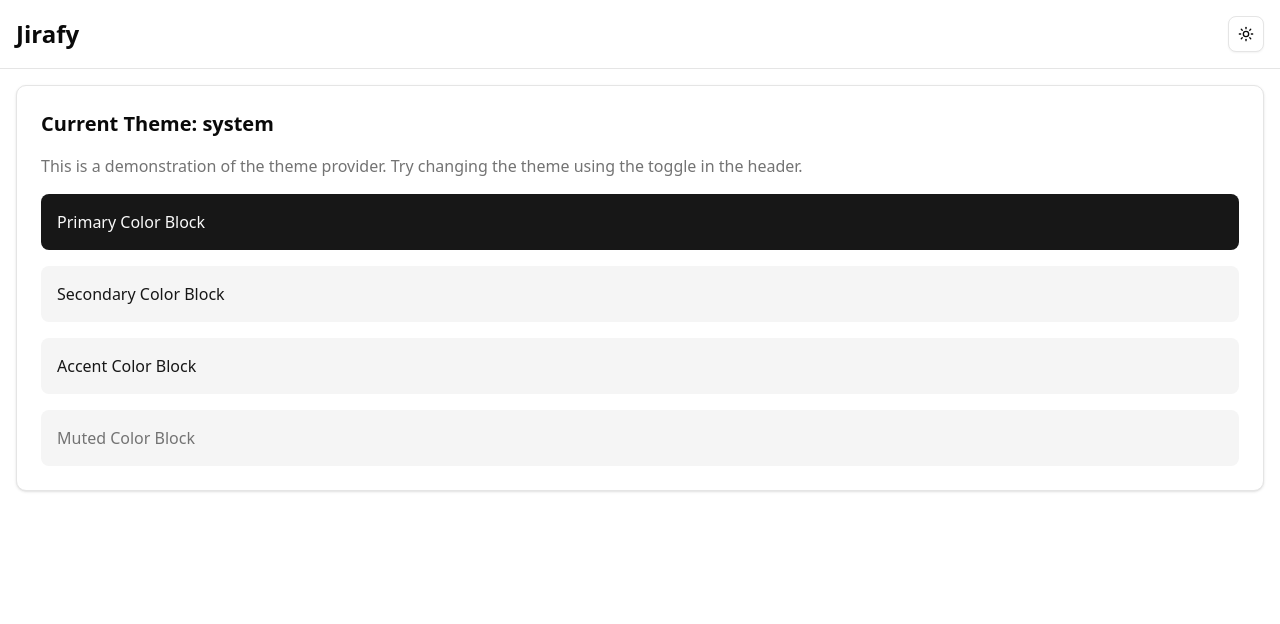
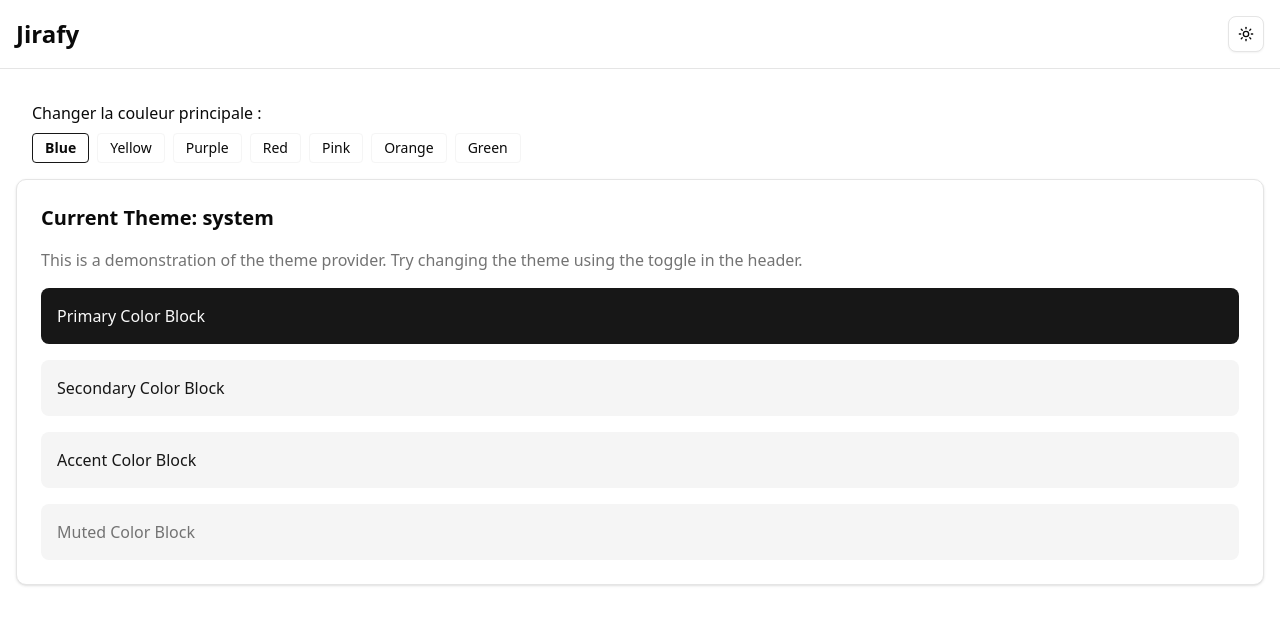
Before and after one commit to Antonio69999/Jirafy, a React (Vite) app in the folder client/: page / in a window 1280 px wide. Shown: the top 624 px of the page. Built offline with nearby package versions, Linux system fonts and the light colour scheme.

Commit message:
feat: add color theme switcher and styles for multiple themes

```diff
--- a/client/src/App.css
+++ b/client/src/App.css
@@ -109,6 +109,62 @@
   --sidebar-ring: oklch(0.439 0 0);
 }
 
+/* 💙 Thème bleu */
+.theme-blue {
+  --primary: oklch(0.623 0.214 259.815);
+  --primary-foreground: oklch(1 0 0);
+  --accent: oklch(0.35 0.12 250);
+  --accent-foreground: oklch(1 0 0);
+}
+
+/* 💛 Thème jaune */
+.theme-yellow {
+  --primary: oklch(0.85 0.18 95); /* jaune vif */
+  --primary-foreground: oklch(0.15 0 0);
+  --accent: oklch(0.75 0.12 95);
+  --accent-foreground: oklch(0.15 0 0);
+}
+
+/* 💜 Thème violet */
+.theme-purple {
+  --primary: oklch(0.5 0.18 305);
+  --primary-foreground: oklch(1 0 0);
+  --accent: oklch(0.4 0.12 305);
+  --accent-foreground: oklch(1 0 0);
+}
+
+/* ❤️ Thème rouge */
+.theme-red {
+  --primary: oklch(0.637 0.237 25.331);
+  --primary-foreground: oklch(1 0 0);
+  --accent: oklch(0.45 0.18 25);
+  --accent-foreground: oklch(1 0 0);
+}
+
+/* 💗 Thème rose */
+.theme-pink {
+  --primary: oklch(0.645 0.246 16.439);
+  --primary-foreground: oklch(1 0 0);
+  --accent: oklch(0.5 0.15 332);
+  --accent-foreground: oklch(1 0 0);
+}
+
+/* 🧡 Thème orange */
+.theme-orange {
+  --primary: oklch(0.705 0.213 47.604);
+  --primary-foreground: oklch(0.15 0 0);
+  --accent: oklch(0.65 0.16 60);
+  --accent-foreground: oklch(0.15 0 0);
+}
+
+/* 💚 Thème vert */
+.theme-green {
+  --primary: oklch(0.723 0.219 149.579);
+  --primary-foreground: oklch(1 0 0);
+  --accent: oklch(0.45 0.15 145);
+  --accent-foreground: oklch(1 0 0);
+}
+
 @layer base {
   * {
     @apply border-border outline-ring/50;
--- a/client/src/App.tsx
+++ b/client/src/App.tsx
@@ -1,9 +1,19 @@
 import "./App.css";
 import { ModeToggle } from "@/components/mode-toggle";
 import { useTheme } from "@/components/theme-provider";
+import { ColorSwitcher } from "@/components/ColorSwitcher";
 
 function App() {
   const { theme } = useTheme();
+
+  const savedTheme = localStorage.getItem("color-theme") as
+    | "blue"
+    | "yellow"
+    | "purple"
+    | null;
+  if (savedTheme) {
+    document.documentElement.classList.add(`theme-${savedTheme}`);
+  }
 
   return (
     <div className="min-h-screen bg-background text-foreground">
@@ -13,6 +23,10 @@ function App() {
       </header>
 
       <main className="container mx-auto p-4">
+        <main className="p-4">
+          <h2 className="mb-2">Changer la couleur principale :</h2>
+          <ColorSwitcher />
+        </main>
         <div className="rounded-lg border border-border bg-card p-6 shadow-sm">
           <h2 className="text-xl font-semibold mb-4">Current Theme: {theme}</h2>
           <p className="text-muted-foreground mb-4">
--- /dev/null
+++ b/client/src/components/ColorSwitcher.tsx
@@ -0,0 +1,31 @@
+import { useColorThemeStore } from "@/store/colorThemeStore";
+
+const colors = [
+  "blue",
+  "yellow",
+  "purple",
+  "red",
+  "pink",
+  "orange",
+  "green",
+] as const;
+
+export function ColorSwitcher() {
+  const { colorTheme, setColorTheme } = useColorThemeStore();
+
+  return (
+    <div className="flex items-center gap-2">
+      {colors.map((color) => (
+        <button
+          key={color}
+          onClick={() => setColorTheme(color)}
+          className={`px-3 py-1 rounded border text-sm transition ${
+            colorTheme === color ? "border-primary font-bold" : "border-muted"
+          }`}
+        >
+          {color.charAt(0).toUpperCase() + color.slice(1)}
+        </button>
+      ))}
+    </div>
+  );
+}
--- /dev/null
+++ b/client/src/store/colorThemeStore.ts
@@ -0,0 +1,35 @@
+import { create } from "zustand";
+
+type ColorTheme =
+  | "blue"
+  | "yellow"
+  | "purple"
+  | "red"
+  | "pink"
+  | "orange"
+  | "green";
+
+interface ColorThemeStore {
+  colorTheme: ColorTheme;
+  setColorTheme: (theme: ColorTheme) => void;
+}
+
+export const useColorThemeStore = create<ColorThemeStore>((set) => ({
+  colorTheme: "blue", // valeur par défaut
+
+  setColorTheme: (theme) => {
+    const root = document.documentElement;
+    root.classList.remove(
+      "theme-blue",
+      "theme-yellow",
+      "theme-purple",
+      "theme-red",
+      "theme-pink",
+      "theme-orange",
+      "theme-green"
+    );
+    root.classList.add(`theme-${theme}`);
+    localStorage.setItem("color-theme", theme); // persistance
+    set({ colorTheme: theme });
+  },
+}));
```
Also changed, not shown: 1 other file (tests, documents, lock files or other folders).
